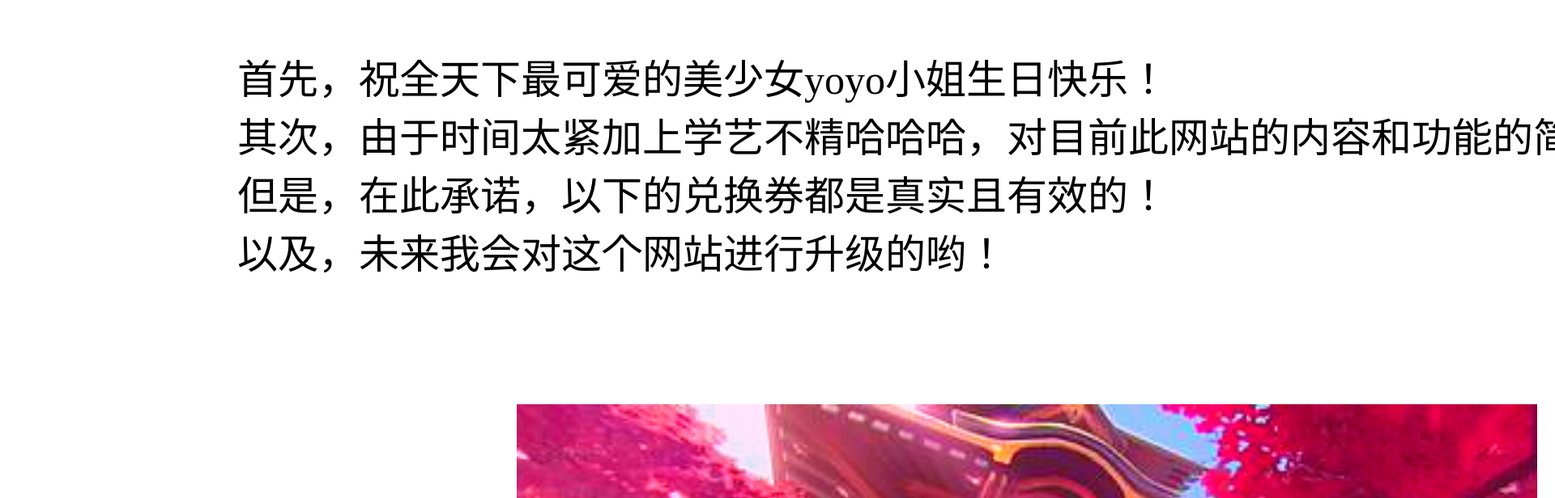
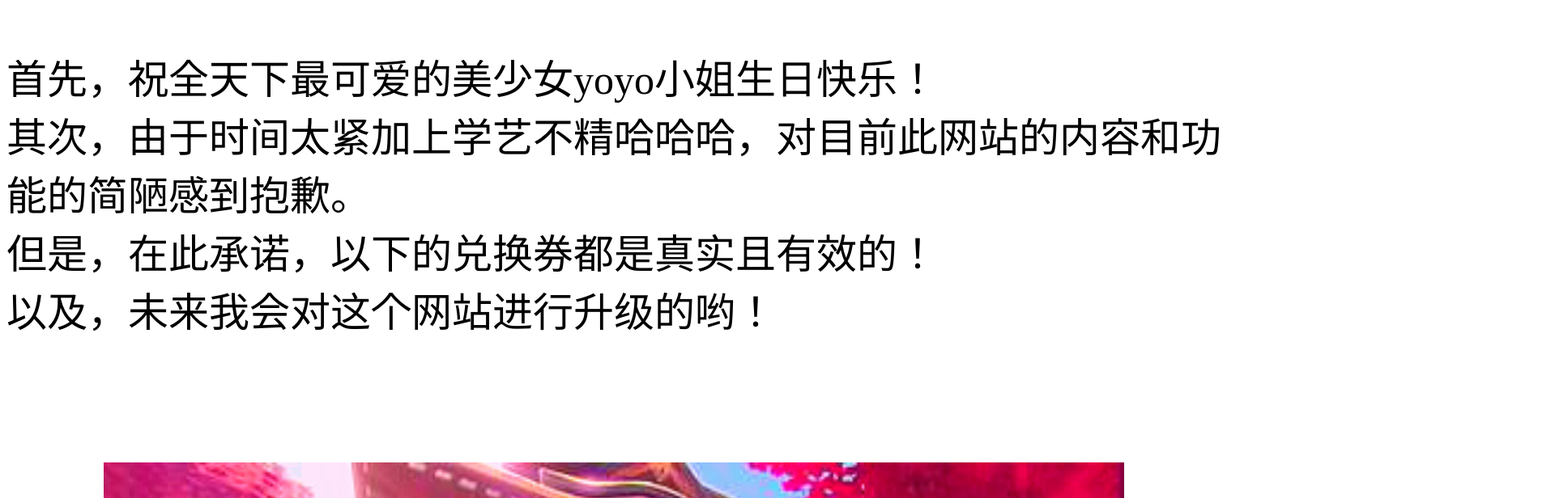
Before and after one commit to Ben0828/yoyo-s-voucher, a plain HTML site: page index.html in a window 1280 px wide. Shown: the top 616 px of the page at 81% size, 1920 px wide, since content can reach past the window. Drawn offline with Linux system fonts and the light colour scheme.

Commit message:
Update index.html

```diff
--- a/index.html
+++ b/index.html
@@ -23,7 +23,7 @@
             flex-direction: column;
             justify-content: center;
             align-items: center;
-            width: 2520px;
+            width: 1500px;
         }
         .voucher{
             width: 1260px;
```
